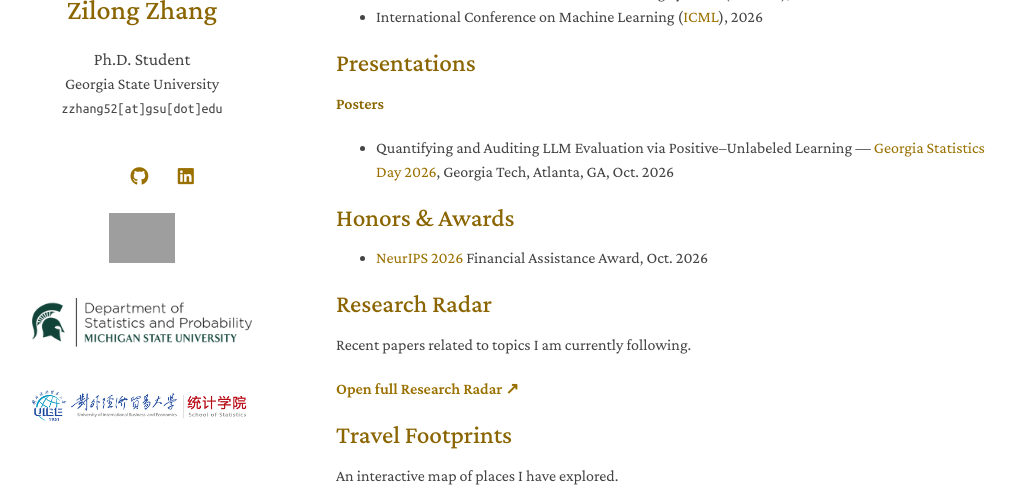
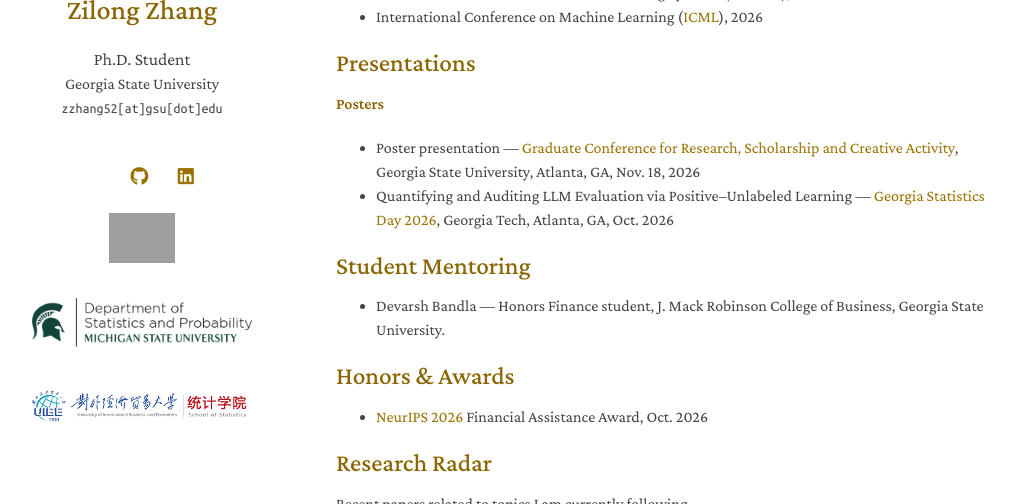
Before and after one commit to zilong7832/zilong7832.github.io, a Jekyll site: the page built from radar.md, in a window 1280 px wide and 900 px high, cut to the strip 267-771 px from the top of the window. Shown: the whole strip, without its empty margins (134-1149 px from the left). Built offline with Jekyll 4.4.1, drawn with Linux system fonts in a browser that asks for light colours; a style sheet for code colours, icons or effects is not loaded; grey boxes are pictures that could not be loaded.

Commit message:
Add graduate conference poster and student mentoring

```diff
--- a/radar.md
+++ b/radar.md
@@ -12,8 +12,19 @@ permalink: /radar/
 
 <ul>
   <li>
+    Poster presentation — <a href="https://graduate.gsu.edu/graduateconference/">Graduate Conference for Research, Scholarship and Creative Activity</a>, Georgia State University, Atlanta, GA, Nov. 18, 2026
+  </li>
+  <li>
     Quantifying and Auditing LLM Evaluation via Positive–Unlabeled Learning
     — <a href="https://sites.gatech.edu/gsd2026/">Georgia Statistics Day 2026</a>, Georgia Tech, Atlanta, GA, Oct. 2026
+  </li>
+</ul>
+
+<h2 id="student-mentoring">Student Mentoring</h2>
+
+<ul>
+  <li>
+    Devarsh Bandla — Honors Finance student, J. Mack Robinson College of Business, Georgia State University.
   </li>
 </ul>
 
```
Also changed, not shown: index.md (+1 -0 lines).
